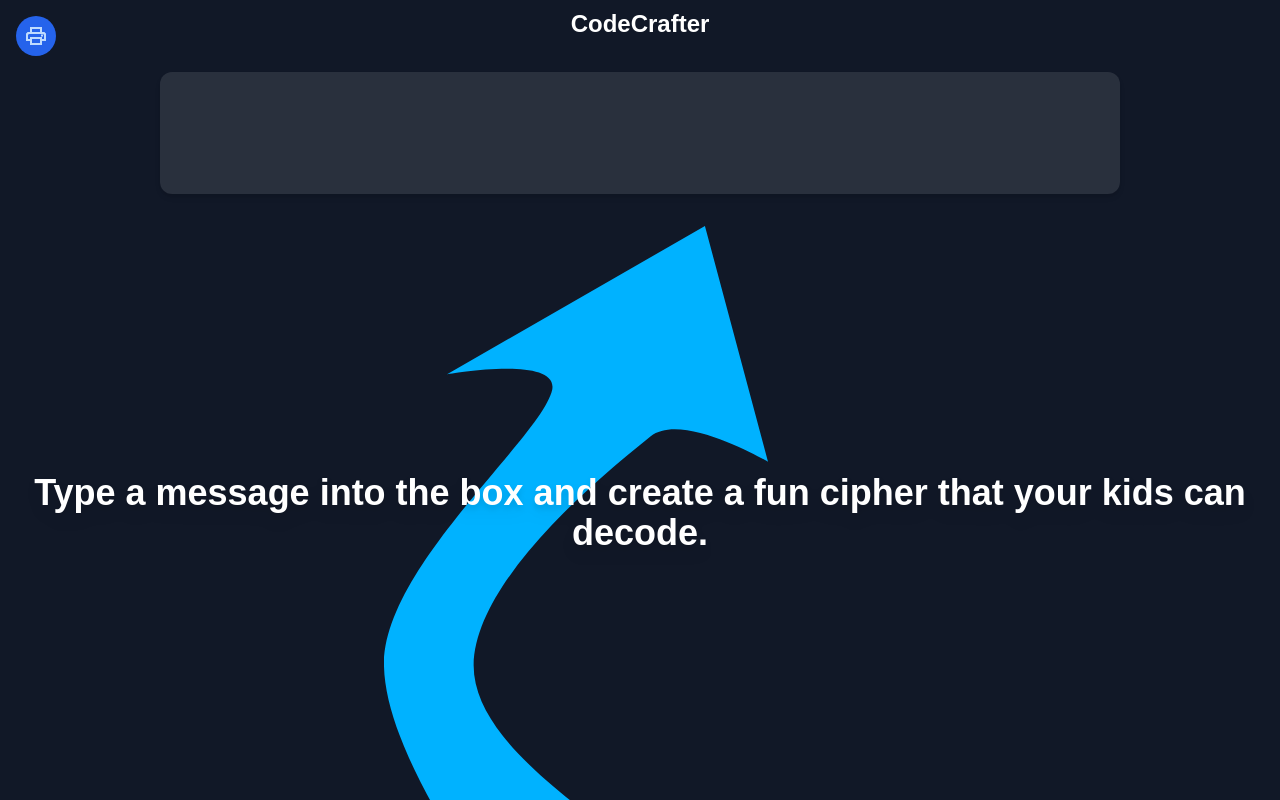
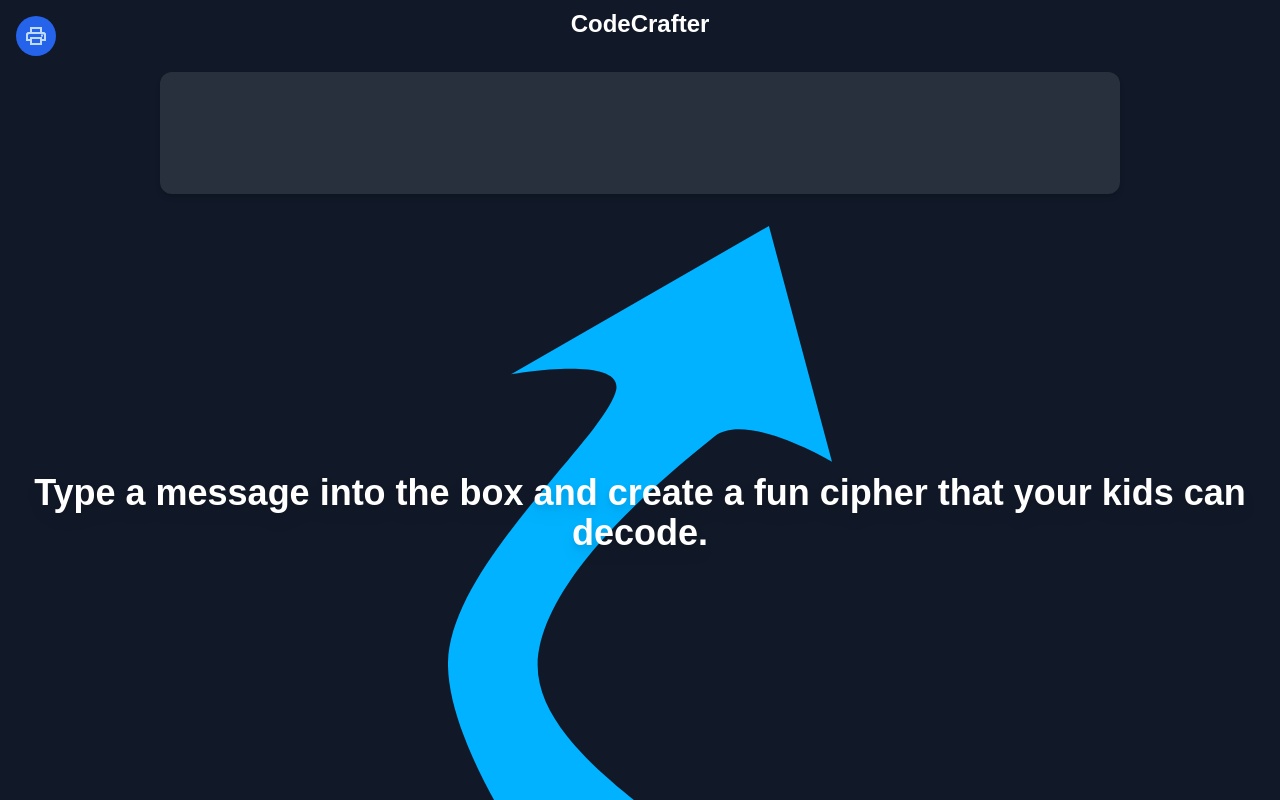
Before and after one commit to arickconley/codecrafter, a SvelteKit app: page / in a window 1280 px wide. Shown: the top 800 px of the page. Built offline with nearby package versions, Linux system fonts and the light colour scheme; a web font is replaced by a local one.

Commit message:
adjust arrow

```diff
--- a/src/routes/+page.svelte
+++ b/src/routes/+page.svelte
@@ -34,7 +34,7 @@
 				stroke-miterlimit="2"
 				clip-rule="evenodd"
 				viewBox="0 0 347 699"
-				class="absolute w-48 md:w-96 top-0 left-[30%]"
+				class="absolute w-48 md:w-96 top-0 left-0 right-0 m-auto"
 				><path
 					fill="#00b2ff"
 					d="M165 685C117 640 2 488 0 398c-2-89 142-206 152-250 6-32-95-14-95-14L290 0l57 213s-78-46-106-23C204 220 82 317 81
```
